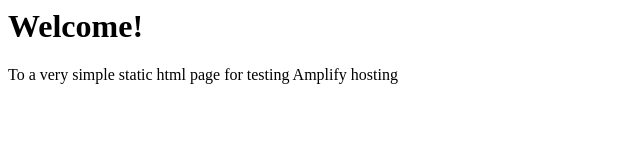
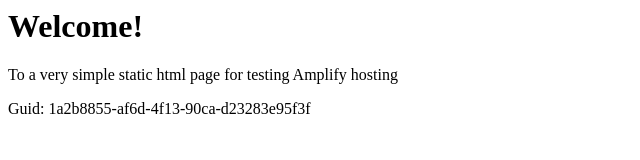
Before and after one commit to aws-aemilia-arn/Github-PR-Commit-Integration-Test-DoNotTouch-GitH-MJCD6L4M-v1-preprod-eu-north-1, a website: page src/index.html in a window 1280 px wide. Shown: the whole page, without its empty margins (0-640 px from the left). Drawn offline with Linux system fonts and the light colour scheme.

Commit message:
commit from integ tests

```diff
--- a/src/index.html
+++ b/src/index.html
@@ -1,3 +1,5 @@
+
+
 <html lang="en">
 
 <head>
@@ -10,6 +12,6 @@
 <body>
     <h1>Welcome!</h1>
     <p>To a very simple static html page for testing Amplify hosting</p>
-</body>
+    <p>Guid: 1a2b8855-af6d-4f13-90ca-d23283e95f3f</p></body>
 
 </html>
```
